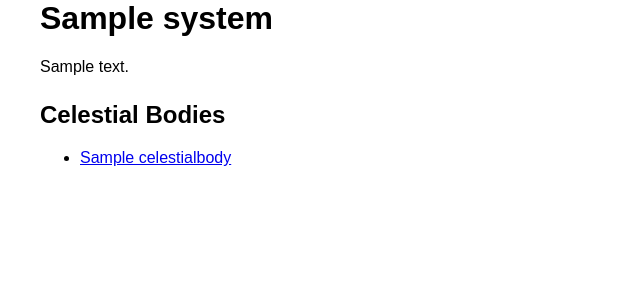
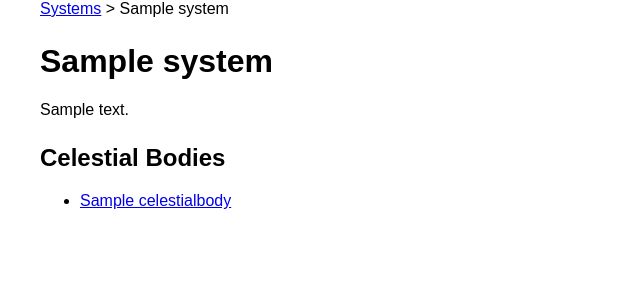
Before and after one commit to ClausHofman/Space-Explorer, a Django app: page /systems/1/ in a window 1280 px wide. Shown: the part 40-340 px from the top of the page, without its empty margins (0-640 px from the left). Run offline with Django 5.2, Linux system fonts and the light colour scheme; tables that the repository leaves empty hold one stand-in row (values such as "Sample post").

Commit message:
cleanup cleanup

```diff
--- a/templates/galaxy/body_detail.html
+++ b/templates/galaxy/body_detail.html
@@ -4,6 +4,7 @@
 
 {% block content %}
 <p>
+    <a href="{% url 'system_list' %}">Systems</a> >
     <a href="{% url 'system_detail' body.system.pk %}">{{ body.system.name }}</a> >
     {{ body.name }}
 </p>
--- a/templates/galaxy/mining_spot_detail.html
+++ b/templates/galaxy/mining_spot_detail.html
@@ -4,6 +4,7 @@
 
 {% block content %}
 <p>
+    <a href="{% url 'system_list' %}">Systems</a> >
     <a href="{% url 'system_detail' spot.body.system.pk %}">{{ spot.body.system.name }}</a> >
     <a href="{% url 'body_detail' spot.body.pk %}">{{ spot.body.name }}</a> >
     {{ spot.name }}
--- a/templates/galaxy/system_detail.html
+++ b/templates/galaxy/system_detail.html
@@ -3,6 +3,10 @@
 {% block title %}{{ system.name }}{% endblock %}
 
 {% block content %}
+<p>
+    <a href="{% url 'system_list' %}">Systems</a> >
+    {{ system.name }}
+</p>
 
 <h1>{{ system.name }}</h1>
 
```
